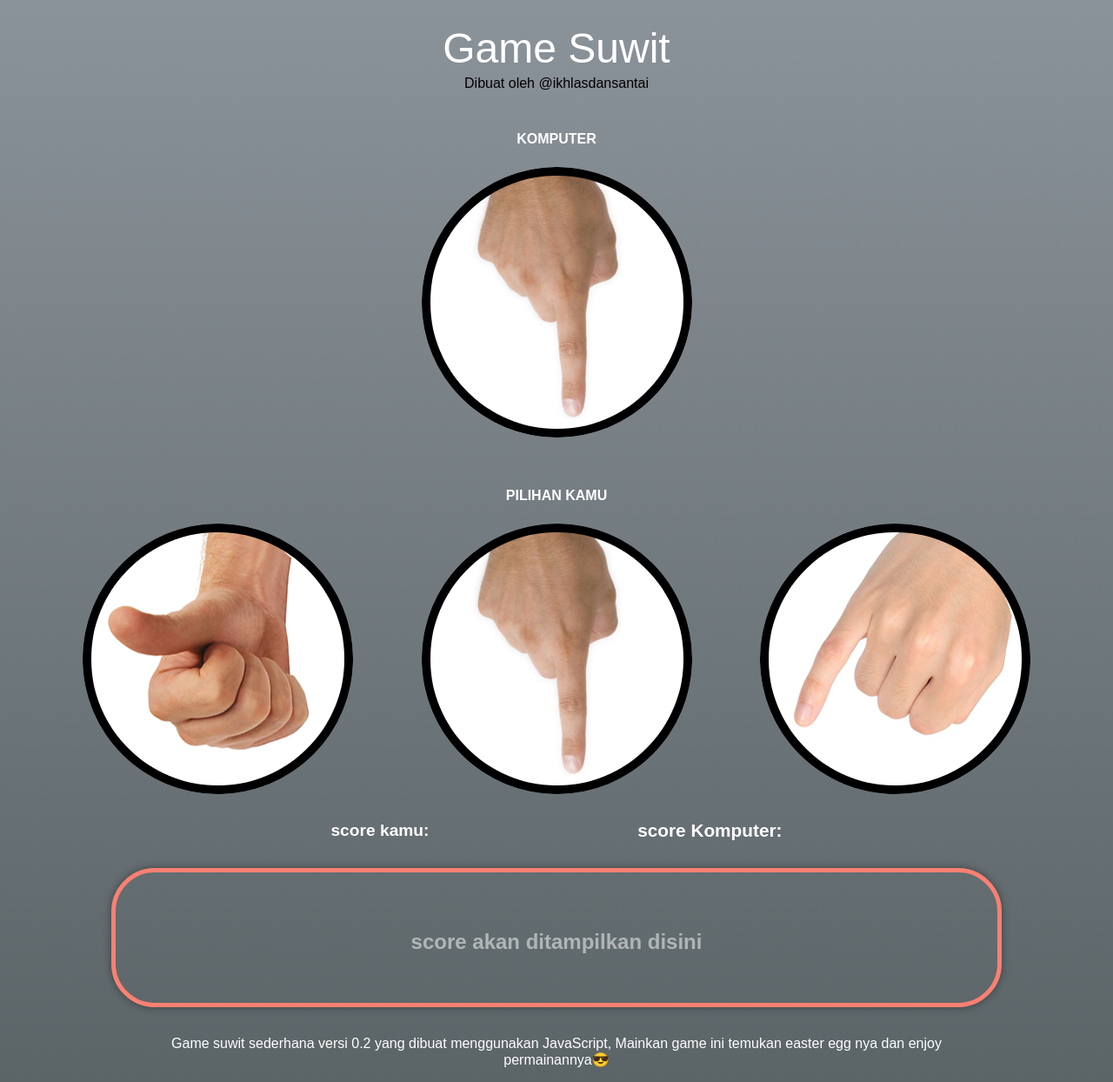
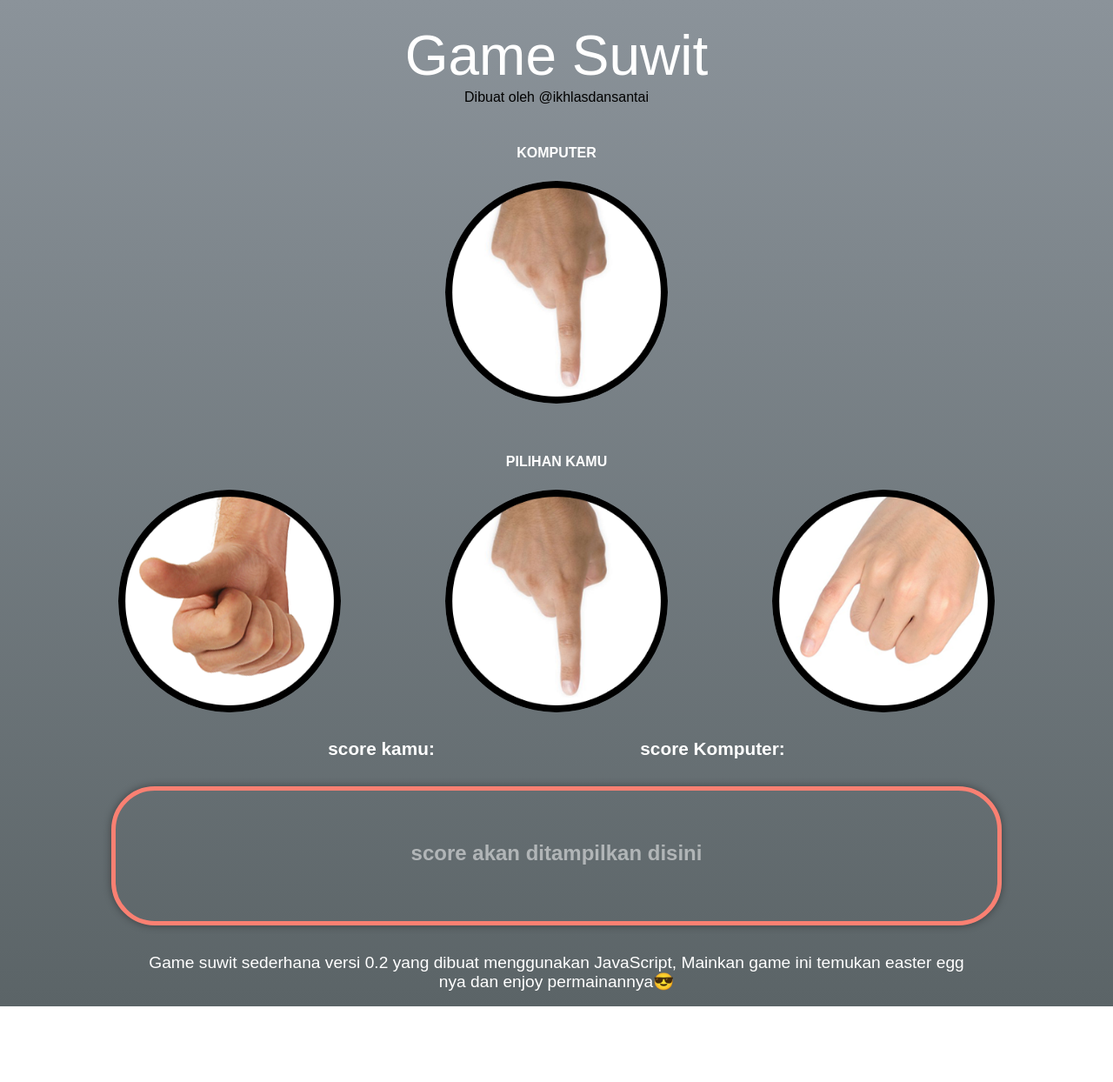
Before and after one commit to ikhlasdansantai/suwitjawa, a plain HTML site: page index.html in a window 1280 px wide. Shown: the whole page at 87% size. After the commit the page ends 1157 px from the top, so only its background shows below. Drawn offline with Linux system fonts and the light colour scheme.

Commit message:
perubahan tampilan untuk landscape mobile

```diff
--- a/style.css
+++ b/style.css
@@ -142,7 +142,7 @@ body {
   #judul h1 {
     margin-top: 1rem;
     margin-bottom: 0.5rem;
-    font-size: 3rem;
+    font-size: 4rem;
     color: white;
   }
   #judul p {
@@ -157,7 +157,7 @@ body {
   }
   #comp img {
     margin-top: 1.5rem;
-    max-width: 30vw;
+    max-width: 20vw;
     border-radius: 50%;
     overflow: hidden;
   }
@@ -175,7 +175,7 @@ body {
   }
   #player img {
     margin: 2rem 0 2rem 0;
-    max-width: 25vw;
+    max-width: 20vw;
     order: 1;
     overflow: hidden;
     border-radius: 50%;
@@ -200,7 +200,7 @@ body {
     /* border: 2px solid blue; */
     color: white;
     font-weight: bold;
-    font-size: 1.2rem;
+    font-size: 1.3rem;
   }
   .score .sK {
     /* margin: auto 2rem auto auto; */
@@ -237,7 +237,7 @@ body {
     margin: 2rem auto;
     max-width: 80vw;
     height: 20vh;
-    line-height: 20vh;
+    line-height: 18vh;
     font-size: 1.5rem;
     text-align: center;
     border: 5px solid salmon;
@@ -254,10 +254,11 @@ body {
     margin: auto;
   }
   .footer p {
-    line-height: 1.2rem;
-    font-size: 1rem;
+    line-height: 1.4rem;
+    font-size: 1.2rem;
     padding: 0 0.8em;
     color: white;
+    text-align: center;
   }
   .result {
     font-size: 3rem;
```
